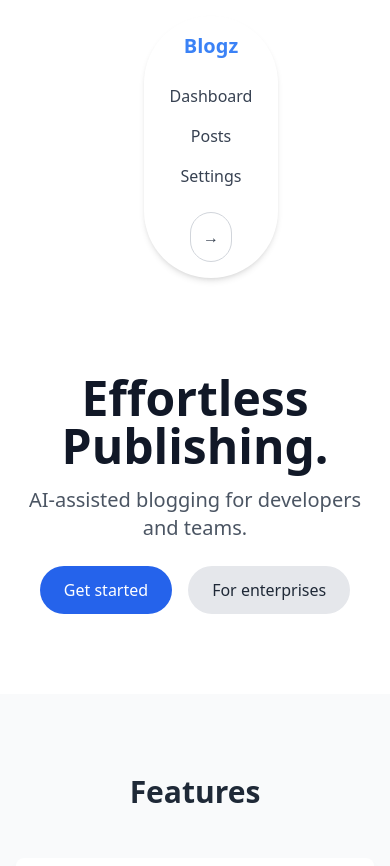
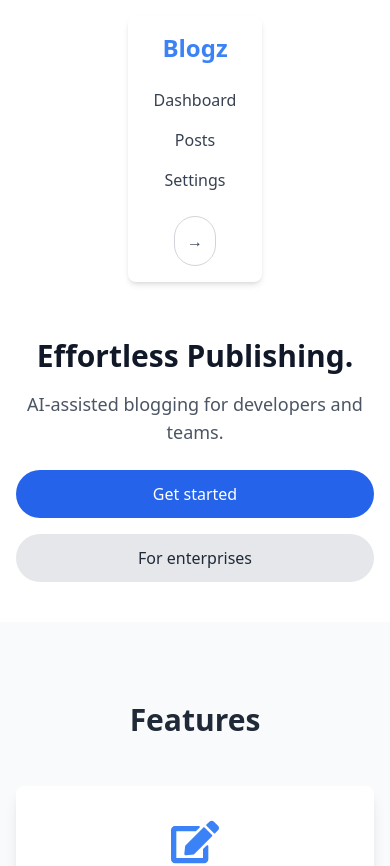
Before and after one commit to Joeljaison391/Blogz, a React (Vite) app: page / in a window 390 px wide. Shown: the top 866 px of the page. Built offline with nearby package versions, Linux system fonts and the light colour scheme; a web font is replaced by a local one.

Commit message:
refactor: Update Navbar styling and content

```diff
--- a/src/components/Header.tsx
+++ b/src/components/Header.tsx
@@ -1,11 +1,14 @@
-
 const Header = () => {
   return (
-    <header className="bg-white py-20">
+    <header className="bg-white py-10 sm:py-20">
       <div className="max-w-7xl mx-auto px-4 sm:px-6 lg:px-8 text-center">
-        <h1 className="text-5xl font-extrabold text-gray-900">Effortless Publishing.</h1>
-        <p className="mt-4 text-xl text-gray-600">AI-assisted blogging for developers and teams.</p>
-        <div className="mt-6 flex justify-center space-x-4">
+        <h1 className="text-3xl sm:text-5xl font-extrabold text-gray-900">
+          Effortless Publishing.
+        </h1>
+        <p className="mt-4 text-lg sm:text-xl text-gray-600">
+          AI-assisted blogging for developers and teams.
+        </p>
+        <div className="mt-6 flex flex-col sm:flex-row justify-center space-y-4 sm:space-y-0 sm:space-x-4">
           <button className="bg-blue-600 text-white px-6 py-3 rounded-full hover:bg-blue-700 transition duration-300">
             Get started
           </button>
--- a/src/components/Navbar.tsx
+++ b/src/components/Navbar.tsx
@@ -15,9 +15,9 @@ export const Navbar: React.FC = () => {
     ];
 
     return (
-        <div className="w-full flex justify-center bg-white m-4">
-            <div className="flex flex-col items-center justify-between p-4 bg-white shadow-md rounded-full sm:flex-row sm:items-center sm:w-3/4 sm:max-w-screen-lg sm:border sm:border-gray-300">
-                <div className="text-xl font-bold text-blue-500 mb-4 sm:mb-0 sm:mr-8">Blogz</div>
+        <div className="w-full flex justify-center bg-white py-4 sm:py-6">
+            <div className="flex flex-col items-center justify-between p-4 bg-white shadow-md rounded-lg sm:flex-row sm:items-center sm:w-3/4 sm:max-w-screen-lg sm:border sm:border-gray-300">
+                <div className="text-2xl font-bold text-blue-500 mb-4 sm:mb-0 sm:mr-8">Blogz</div>
                 <nav className="flex flex-col sm:flex-row sm:gap-5">
                     {links.map((link, index) => (
                         <NavbarLink key={index} text={link.text} link={link.url} />
--- a/src/pages/Home.tsx
+++ b/src/pages/Home.tsx
@@ -5,7 +5,7 @@ import CallToAction from '../components/CallToAction';
 
 const Home = () => {
   return (
-    <div className="font-sans">
+    <div className="font-sans w-dvw overflow-hidden">
       <Navbar />
       <Header />
       <Features />
--- a/src/ui/Buttons/SignupButton.tsx
+++ b/src/ui/Buttons/SignupButton.tsx
@@ -1,10 +1,14 @@
 import React from 'react';
+import { Link } from 'react-router-dom';
 
 export const SignupButton: React.FC = () => {
     return (
-        <button className="text-gray-700 hover:text-gray-900 flex items-center p-2 rounded-full hover:bg-gray-300 transition duration-300">
+        <Link to="/auth/login">
+            <button className="text-gray-700 hover:text-gray-900 flex items-center p-2 rounded-full hover:bg-gray-300 transition duration-300">
             <span className="hidden sm:inline">Log in</span>
             <span className="sm:hidden">→</span>
         </button>
+        </Link>
+
     );
 };
```
